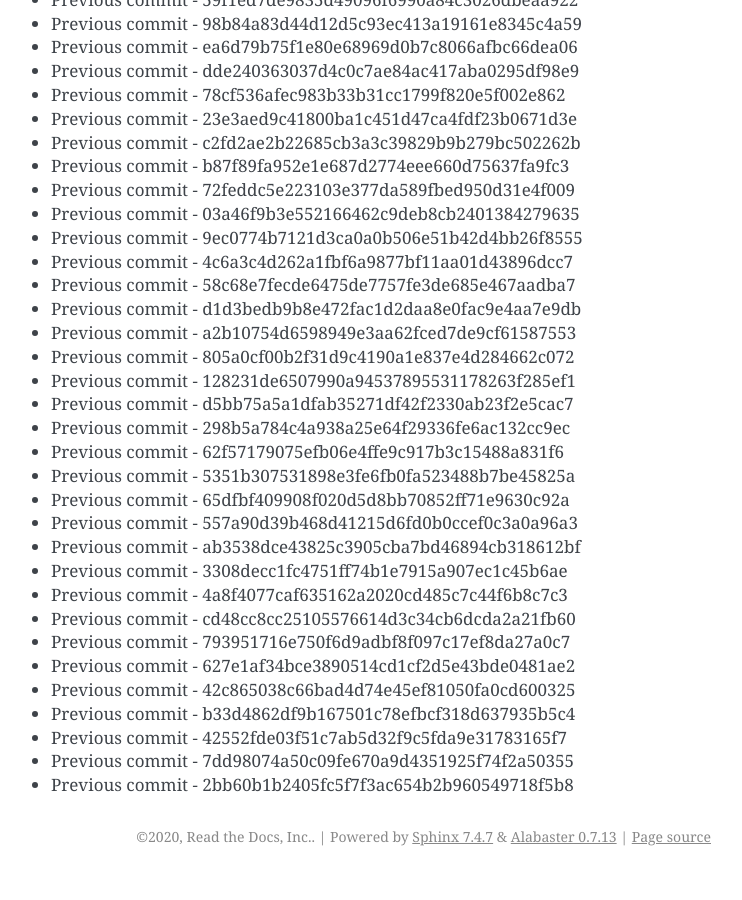
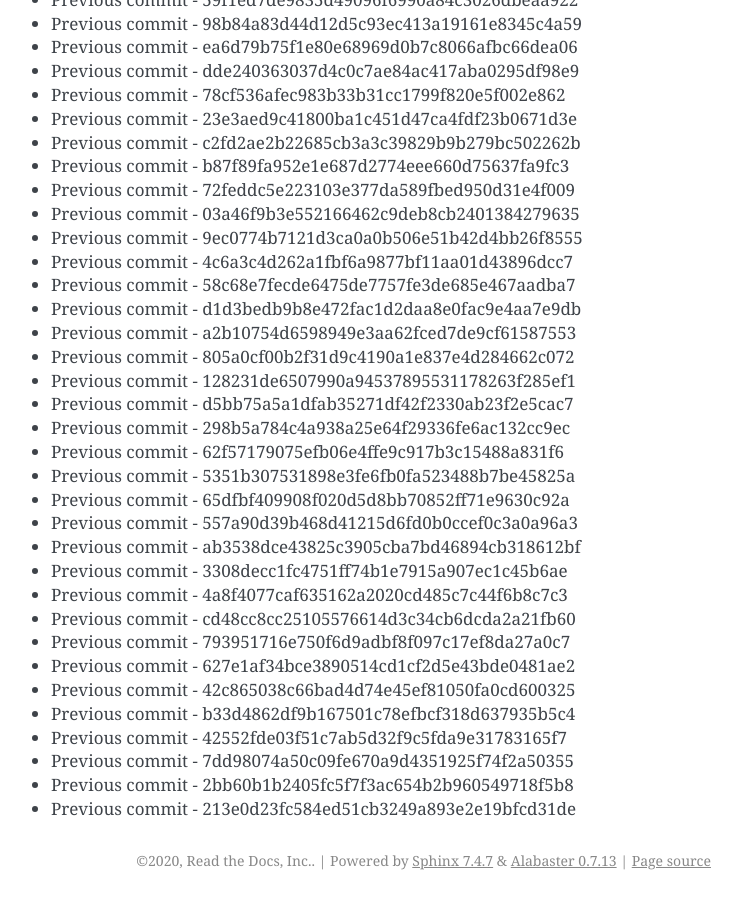
Before and after one commit to readthedocs/rtd-git-stresstest, a Sphinx documentation site: the page built from docs/updates.rst, in a window 1280 px wide and 900 px high, scrolled down 51462 px. Shown: the whole window, without its empty margins (399-1141 px from the left). Built offline with Sphinx 7.4.7, drawn with Linux system fonts in a browser that asks for light colours; before the commit the page ends 52338 px from its top, so only the background shows below that.

Commit message:
Generating commit from previous: 213e0d23fc584ed51cb3249a893e2e19bfcd31de

```diff
--- a/docs/updates.rst
+++ b/docs/updates.rst
@@ -2194,3 +2194,4 @@ It can be tested for any performance characteristics.
 * Previous commit - 42552fde03f51c7ab5d32f9c5fda9e31783165f7
 * Previous commit - 7dd98074a50c09fe670a9d4351925f74f2a50355
 * Previous commit - 2bb60b1b2405fc5f7f3ac654b2b960549718f5b8
+* Previous commit - 213e0d23fc584ed51cb3249a893e2e19bfcd31de
```
